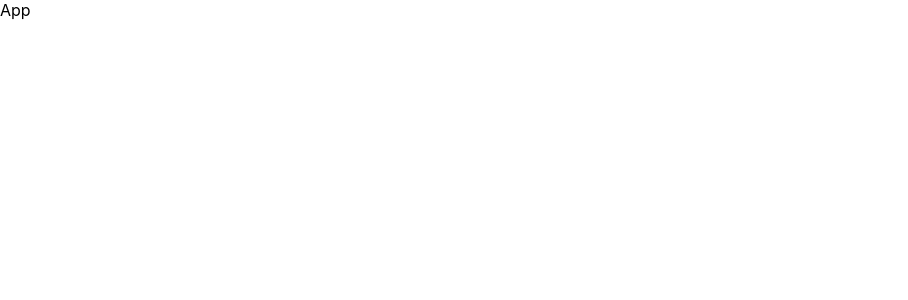
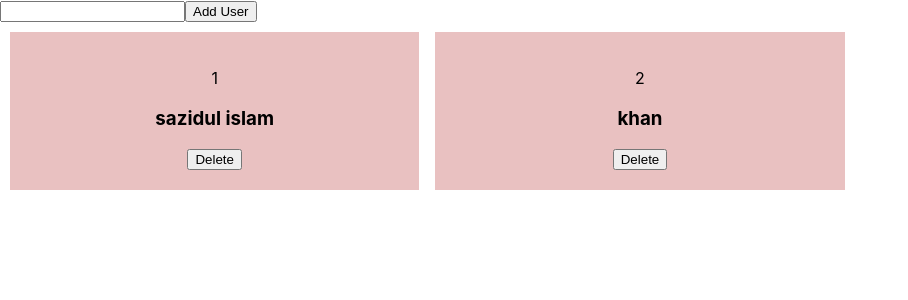
Before and after one commit to Sazidul750/ContextReducer, a React (Create React App) app: page / in a window 1280 px wide. Shown: the top 300 px of the page, without its empty margins (0-908 px from the left). Built offline with nearby package versions, Linux system fonts and the light colour scheme.

Commit message:
context done

```diff
--- a/src/App.js
+++ b/src/App.js
@@ -1,7 +1,20 @@
-import React from 'react'
+import React, { useState } from 'react'
+import Users from './components/Users'
+import NewUsers from './components/NewUsers'
+import { UserContext } from './components/Contex'
 
 export default function App() {
+  const [users,setUsers]=useState([
+    {id:1,userName:'sazidul islam'},
+    {id:2,userName:' khan'},
+  ])
+
   return (
-    <div>App</div>
+  <UserContext.Provider value={{users,setUsers}}>
+      <div>
+      <NewUsers />
+      <Users />
+    </div>
+  </UserContext.Provider>
   )
 }
--- a/src/components/Contex.jsx
+++ b/src/components/Contex.jsx
@@ -0,0 +1,4 @@
+import { createContext } from "react";
+
+
+export const UserContext=createContext()
--- a/src/components/NewUsers.jsx
+++ b/src/components/NewUsers.jsx
@@ -0,0 +1,27 @@
+import React, { useState } from 'react'
+import { UseUserContext } from './useUserContext'
+
+function NewUsers() {
+  const {setUsers}=UseUserContext()
+  const [userName,setUserName]=useState('')
+  const handleChange=(e)=>{
+    setUserName(e.target.value)
+  }
+  const handelSubmit=(e)=>{
+    e.preventDefault()
+    const newUser={id:new Date().getTime().toString(),userName:userName}
+    setUserName(newUser)
+    setUsers(prevState=>[...prevState,newUser])
+    setUserName('')
+  }
+  return (
+    <div>
+      <form onSubmit={handelSubmit} >
+        <input type="text" value={userName} onChange={handleChange} name="" id="" required />
+        <button type='submit'>Add User</button>
+      </form>
+    </div>
+  )
+}
+
+export default NewUsers
--- a/src/components/User.jsx
+++ b/src/components/User.jsx
@@ -0,0 +1,20 @@
+import React from 'react'
+
+import { UseUserContext } from './useUserContext'
+
+export default function User({user}) {
+  const {users,setUsers}=UseUserContext()
+  const {id,userName}=user
+
+  const handleDelete=(id)=>{
+    const filterUser=users.filter(user=>user.id!==id)
+    setUsers(filterUser)
+  }
+  return (
+    <div className='user'>
+      <p>{id}</p>
+      <h3>{userName}</h3>
+      <button onClick={()=>handleDelete(id)}>Delete</button>
+    </div>
+  )
+}
--- a/src/components/Users.jsx
+++ b/src/components/Users.jsx
@@ -0,0 +1,16 @@
+import React from 'react'
+import User from './User'
+import { UseUserContext } from './useUserContext'
+
+function Users() {
+  const {users}=UseUserContext()
+  return (
+    <div className='users'>
+      {
+        users.map((user)=><User  user={user}  key={user.id} />)
+      }
+    </div>
+  )
+}
+
+export default Users
--- a/src/components/useUserContext.jsx
+++ b/src/components/useUserContext.jsx
@@ -0,0 +1,6 @@
+import { useContext } from "react"
+import { UserContext } from "./Contex"
+
+export const UseUserContext=()=>{
+    return useContext(UserContext)
+}
```
